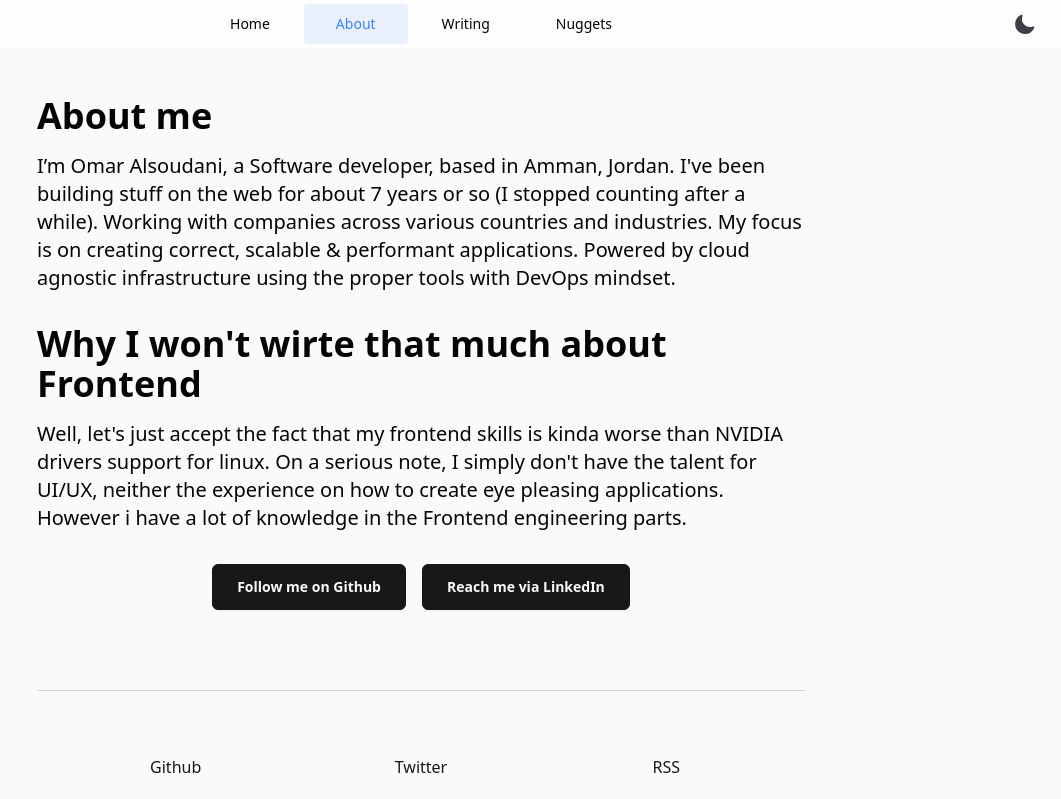
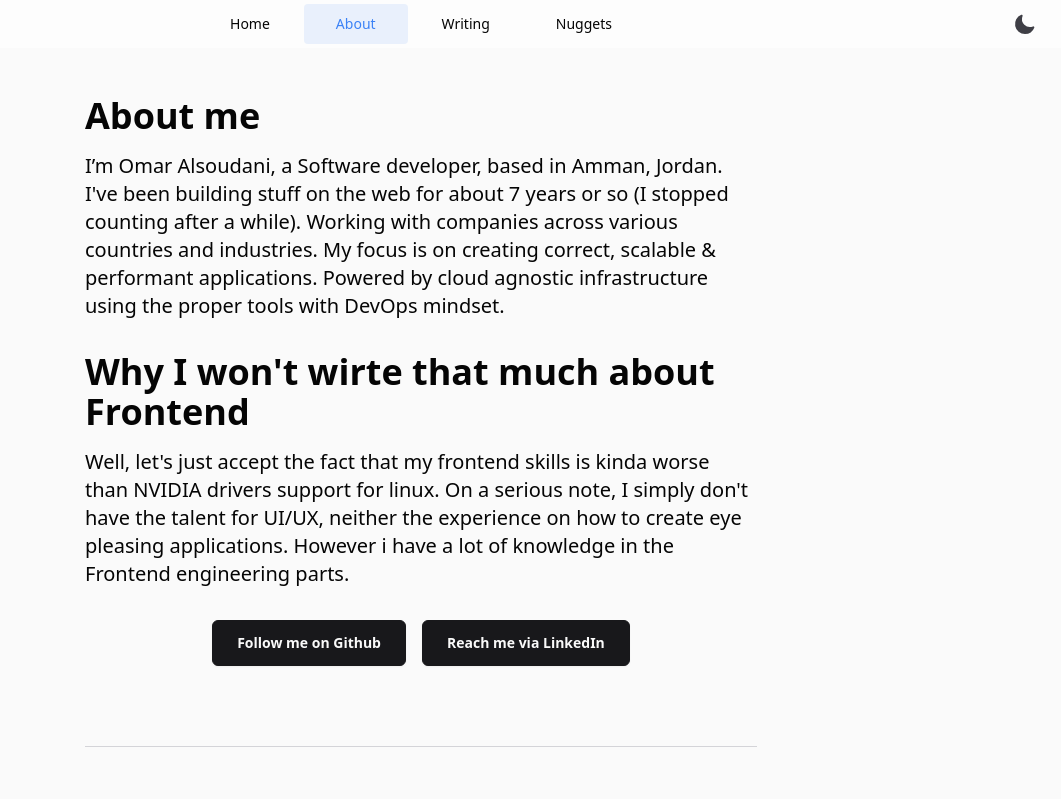
Before and after one commit to omaralsoudanii/mkreg.dev, a Next.js app: page /about in a window 1280 px wide. Shown: the top 799 px of the page, without its empty margins (219-1280 px from the left). Built offline with nearby package versions, Linux system fonts and the light colour scheme; no server answers; what @tailwindcss/typography, tailwindcss-line-clamp would draw is missing.

Commit message:
redesign layout width / remove external fonts

```diff
--- a/src/components/Layouts/index.tsx
+++ b/src/components/Layouts/index.tsx
@@ -1,6 +1,6 @@
 export function CenteredColumn({ children }) {
   return (
-    <div className="flex flex-col w-full max-w-3xl mx-auto justify-content">
+    <div className="flex flex-col w-full max-w-2xl mx-auto justify-content">
       {children}
     </div>
   )
```
